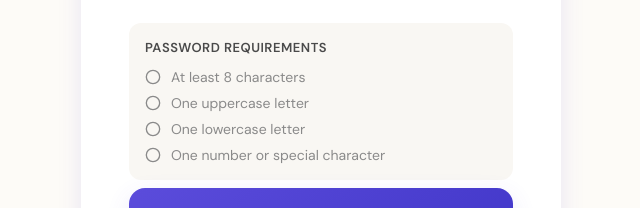
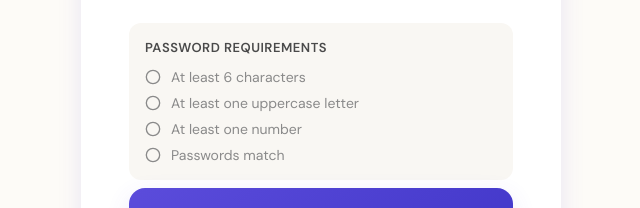
Before and after one commit to kzi-nastava/mrs-team21, an Angular app in the folder frontend/: page /reset-password/1 in a window 1280 px wide. Shown: the part 506-714 px from the top of the page, without its empty margins (319-959 px from the left). Built offline with nearby package versions, Linux system fonts and the light colour scheme.

Commit message:
feat: add frontend validation for reset password page

```diff
--- a/frontend/src/app/features/auth/reset-password/reset-password.component.html
+++ b/frontend/src/app/features/auth/reset-password/reset-password.component.html
@@ -17,7 +17,7 @@
     Your new password must be different from previously used passwords.
   </p>
 
-  <form (ngSubmit)="onSubmit()">
+  <form [formGroup]="resetPasswordForm" (ngSubmit)="onSubmit()">
     <div class="form-group">
       <label class="form-label" for="password">New password</label>
       <div class="input-wrapper">
@@ -26,8 +26,8 @@
           id="password"
           class="form-input"
           placeholder="Enter new password"
-          [(ngModel)]="password"
-          name="password"
+          formControlName="password"
+          [class.error]="submitted && f['password'].errors"
         />
         <button type="button" class="toggle-password" (click)="togglePassword()">
           <svg
@@ -58,6 +58,15 @@
           </svg>
         </button>
       </div>
+      <div class="error-message" *ngIf="submitted && f['password'].errors">
+        <small *ngIf="f['password'].errors['required']">Password is required</small>
+        <small *ngIf="f['password'].errors['minlength']"
+          >Password must be at least 6 characters</small
+        >
+        <small *ngIf="f['password'].errors['pattern']"
+          >Password must contain at least one capital letter and one number</small
+        >
+      </div>
     </div>
 
     <div class="form-group">
@@ -68,8 +77,8 @@
           id="confirm-password"
           class="form-input"
           placeholder="Confirm new password"
-          [(ngModel)]="confirmPassword"
-          name="confirmPassword"
+          formControlName="confirmPassword"
+          [class.error]="submitted && (f['confirmPassword'].errors || resetPasswordForm.errors?.['passwordMismatch'])"
         />
         <button type="button" class="toggle-password" (click)="toggleConfirmPassword()">
           <svg
@@ -100,6 +109,18 @@
           </svg>
         </button>
       </div>
+      <div
+        class="error-message"
+        *ngIf="submitted && (f['confirmPassword'].errors || resetPasswordForm.errors?.['passwordMismatch'])"
+      >
+        <small *ngIf="f['confirmPassword'].errors?.['required']"
+          >Please confirm your password</small
+        >
+        <small
+          *ngIf="resetPasswordForm.errors?.['passwordMismatch'] && !f['confirmPassword'].errors?.['required']"
+          >Passwords do not match</small
+        >
+      </div>
     </div>
 
     <div class="password-requirements">
@@ -128,7 +149,7 @@
           >
             <circle cx="12" cy="12" r="10" />
           </svg>
-          At least 8 characters
+          At least 6 characters
         </li>
         <li class="requirement-item" [ngClass]="{ valid: hasUppercase }">
           <svg
@@ -153,11 +174,11 @@
           >
             <circle cx="12" cy="12" r="10" />
           </svg>
-          One uppercase letter
+          At least one uppercase letter
         </li>
-        <li class="requirement-item" [ngClass]="{ valid: hasLowercase }">
+        <li class="requirement-item" [ngClass]="{ valid: hasNumber }">
           <svg
-            *ngIf="hasLowercase"
+            *ngIf="hasNumber"
             viewBox="0 0 24 24"
             fill="none"
             stroke="currentColor"
@@ -168,7 +189,7 @@
             <polyline points="20 6 9 17 4 12" />
           </svg>
           <svg
-            *ngIf="!hasLowercase"
+            *ngIf="!hasNumber"
             viewBox="0 0 24 24"
             fill="none"
             stroke="currentColor"
@@ -178,11 +199,11 @@
           >
             <circle cx="12" cy="12" r="10" />
           </svg>
-          One lowercase letter
+          At least one number
         </li>
-        <li class="requirement-item" [ngClass]="{ valid: hasNumberOrSpecial }">
+        <li class="requirement-item" [ngClass]="{ valid: passwordsMatch }">
           <svg
-            *ngIf="hasNumberOrSpecial"
+            *ngIf="passwordsMatch"
             viewBox="0 0 24 24"
             fill="none"
             stroke="currentColor"
@@ -193,7 +214,7 @@
             <polyline points="20 6 9 17 4 12" />
           </svg>
           <svg
-            *ngIf="!hasNumberOrSpecial"
+            *ngIf="!passwordsMatch"
             viewBox="0 0 24 24"
             fill="none"
             stroke="currentColor"
@@ -203,12 +224,14 @@
           >
             <circle cx="12" cy="12" r="10" />
           </svg>
-          One number or special character
+          Passwords match
         </li>
       </ul>
     </div>
 
-    <button type="submit" class="btn-primary">Reset password</button>
+    <button type="submit" class="btn-primary" [disabled]="submitted && resetPasswordForm.invalid">
+      Reset password
+    </button>
   </form>
 
   <div class="security-note">
--- a/frontend/src/app/features/auth/reset-password/reset-password.component.scss
+++ b/frontend/src/app/features/auth/reset-password/reset-password.component.scss
@@ -88,6 +88,26 @@
     border-color: var(--primary);
     box-shadow: 0 0 0 4px rgba(91, 76, 219, 0.1);
     background: var(--white);
+  }
+
+  &.error {
+    border-color: #dc3545;
+
+    &:focus {
+      border-color: #dc3545;
+      box-shadow: 0 0 0 4px rgba(220, 53, 69, 0.1);
+    }
+  }
+}
+
+.error-message {
+  margin-top: 8px;
+
+  small {
+    display: block;
+    color: #dc3545;
+    font-size: 14px;
+    font-weight: 500;
   }
 }
 
--- a/frontend/src/app/features/auth/reset-password/reset-password.component.ts
+++ b/frontend/src/app/features/auth/reset-password/reset-password.component.ts
@@ -1,48 +1,79 @@
-import { Component } from '@angular/core';
-import { FormsModule } from '@angular/forms';
-import { NgClass, NgIf } from '@angular/common';
+import { Component, OnInit } from '@angular/core';
+import {
+  ReactiveFormsModule,
+  FormBuilder,
+  FormGroup,
+  Validators,
+  AbstractControl,
+  ValidationErrors,
+} from '@angular/forms';
+import { NgClass, NgIf, CommonModule } from '@angular/common';
 
 @Component({
   selector: 'app-reset-password',
   standalone: true,
-  imports: [FormsModule, NgClass, NgIf],
+  imports: [ReactiveFormsModule, NgClass, NgIf, CommonModule],
   templateUrl: './reset-password.component.html',
   styleUrl: './reset-password.component.scss',
 })
-export class ResetPasswordComponent {
-  password: string = '';
-  confirmPassword: string = '';
+export class ResetPasswordComponent implements OnInit {
+  resetPasswordForm!: FormGroup;
+  submitted = false;
   showPassword: boolean = false;
   showConfirmPassword: boolean = false;
 
+  constructor(private fb: FormBuilder) {}
+
+  ngOnInit(): void {
+    this.resetPasswordForm = this.fb.group(
+      {
+        password: [
+          '',
+          [
+            Validators.required,
+            Validators.minLength(6),
+            Validators.pattern(/^(?=.*[A-Z])(?=.*\d).+$/),
+          ],
+        ],
+        confirmPassword: ['', [Validators.required]],
+      },
+      { validators: this.passwordMatchValidator }
+    );
+  }
+
+  passwordMatchValidator(control: AbstractControl): ValidationErrors | null {
+    const password = control.get('password')?.value;
+    const confirmPassword = control.get('confirmPassword')?.value;
+
+    if (password && confirmPassword && password !== confirmPassword) {
+      return { passwordMismatch: true };
+    }
+    return null;
+  }
+
+  get f() {
+    return this.resetPasswordForm.controls;
+  }
+
+  get password(): string {
+    return this.resetPasswordForm.get('password')?.value || '';
+  }
+
   get hasMinLength(): boolean {
-    return this.password.length >= 8;
+    return this.password.length >= 6;
   }
 
   get hasUppercase(): boolean {
     return /[A-Z]/.test(this.password);
   }
 
-  get hasLowercase(): boolean {
-    return /[a-z]/.test(this.password);
-  }
-
-  get hasNumberOrSpecial(): boolean {
-    return /[0-9!@#$%^&*(),.?":{}|<>]/.test(this.password);
+  get hasNumber(): boolean {
+    return /\d/.test(this.password);
   }
 
   get passwordsMatch(): boolean {
-    return this.password === this.confirmPassword && this.confirmPassword.length > 0;
-  }
-
-  get isFormValid(): boolean {
-    return (
-      this.hasMinLength &&
-      this.hasUppercase &&
-      this.hasLowercase &&
-      this.hasNumberOrSpecial &&
-      this.passwordsMatch
-    );
+    const confirmPassword = this.resetPasswordForm.get('confirmPassword')?.value;
+    return this.password === confirmPassword && confirmPassword.length > 0;
   }
 
   togglePassword(): void {
@@ -54,9 +85,13 @@ export class ResetPasswordComponent {
   }
 
   onSubmit(): void {
-    if (this.isFormValid) {
-      // TODO: Implement password reset logic in KT2
-      console.log('Password reset submitted');
+    this.submitted = true;
+
+    if (this.resetPasswordForm.invalid) {
+      return;
     }
+
+    // TODO: Implement password reset logic in KT2
+    console.log('Password reset submitted');
   }
 }
```
